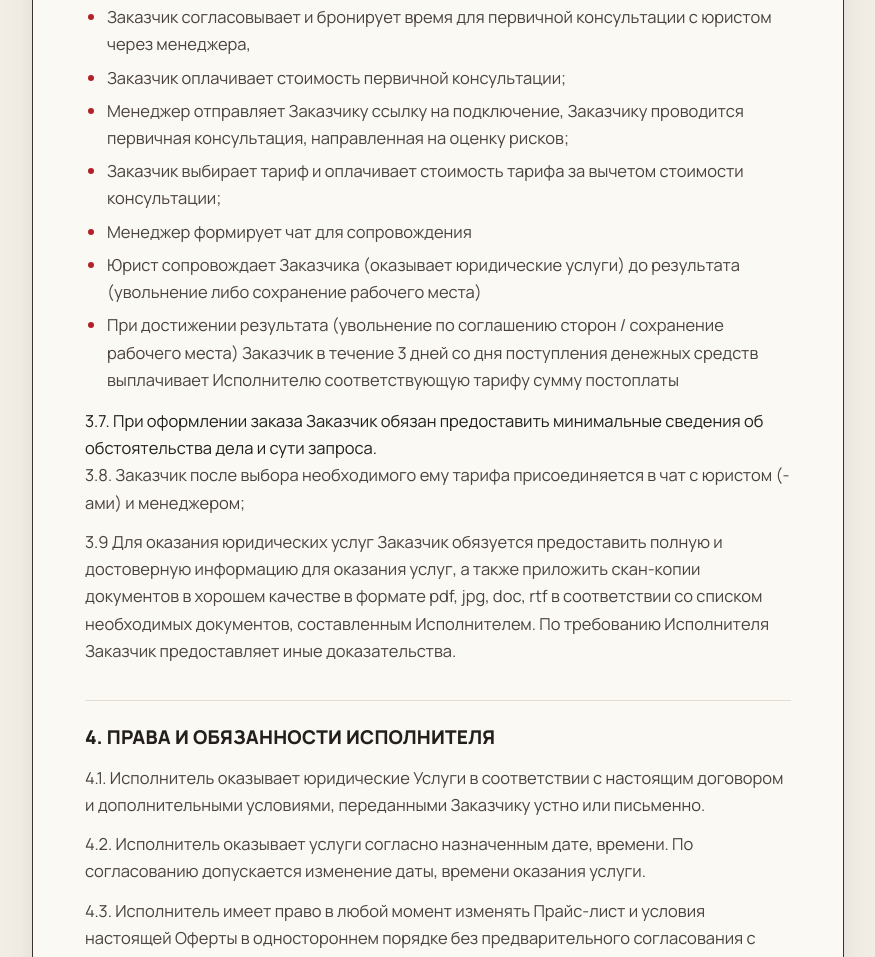
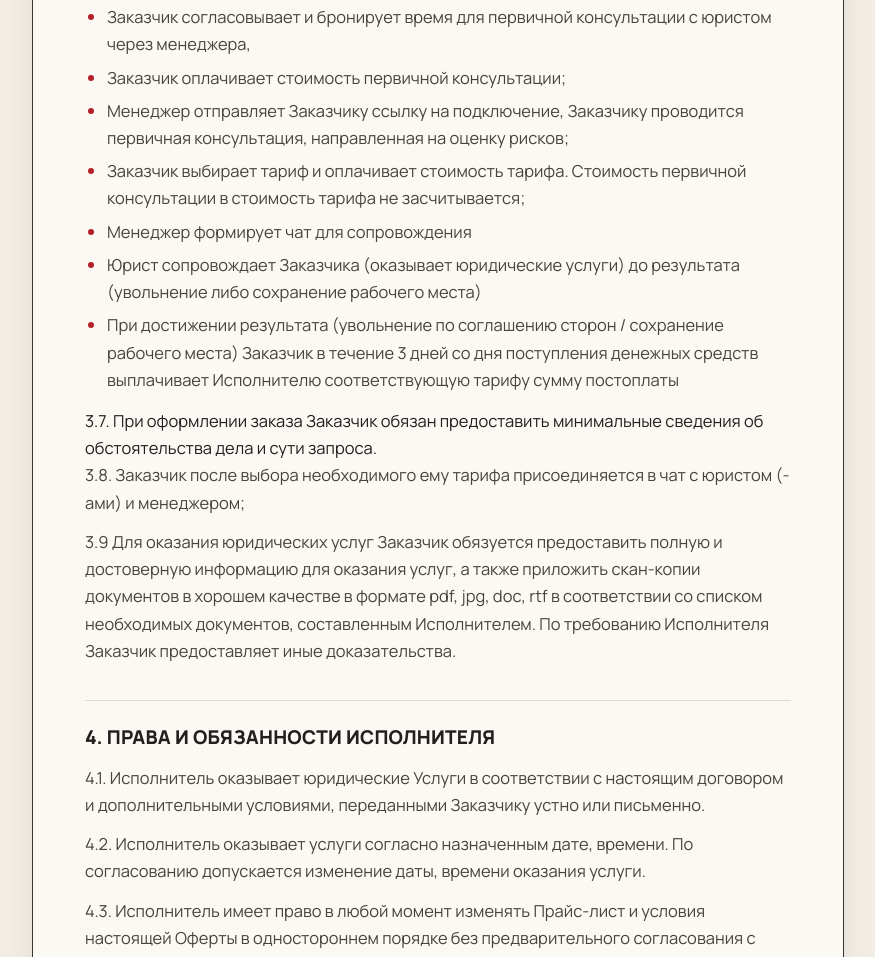
Before and after one commit to zimmarch/5offer-site, a plain HTML site: page oferta/index.html in a window 1280 px wide. Shown: the part 4098-5055 px from the top of the page, without its empty margins (352-1227 px from the left). Drawn offline with Linux system fonts and the light colour scheme.

Commit message:
Оферта, версия 2: первичная консультация не засчитывается в стоимость тарифа
Co-Authored-By: Claude Opus 5.5 <noreply@anthropic.com>

```diff
--- a/oferta/index.html
+++ b/oferta/index.html
@@ -130,7 +130,7 @@ h1{font-weight:800;font-size:clamp(28px,4.2vw,46px);line-height:1.08;letter-spac
 <p>3.4. Оплата услуг по настоящему Договору осуществляется через безналичный перевод.&nbsp;</p>
 <p>3.5. Заказчик самостоятельно несет ответственность за правильность производимых им платежей.</p>
 <p>3.6. Порядок оплаты и условия оказания услуги:&nbsp;</p>
-<ul><li>Заказчик согласовывает и бронирует время для первичной консультации с юристом через менеджера,&nbsp;</li><li>Заказчик оплачивает стоимость первичной консультации;</li><li>Менеджер отправляет Заказчику ссылку на подключение, Заказчику проводится первичная консультация, направленная на оценку рисков;</li><li>Заказчик выбирает тариф и оплачивает стоимость тарифа за вычетом стоимости консультации;</li><li>Менеджер формирует чат для сопровождения&nbsp;</li><li>Юрист сопровождает Заказчика (оказывает юридические услуги) до результата (увольнение либо сохранение рабочего места)</li><li>При достижении результата (увольнение по соглашению сторон / сохранение рабочего места) Заказчик в течение 3 дней со дня поступления денежных средств выплачивает Исполнителю соответствующую тарифу сумму постоплаты&nbsp;</li></ul>3.7. При оформлении заказа Заказчик обязан предоставить минимальные сведения об обстоятельства дела и сути запроса.
+<ul><li>Заказчик согласовывает и бронирует время для первичной консультации с юристом через менеджера,&nbsp;</li><li>Заказчик оплачивает стоимость первичной консультации;</li><li>Менеджер отправляет Заказчику ссылку на подключение, Заказчику проводится первичная консультация, направленная на оценку рисков;</li><li>Заказчик выбирает тариф и оплачивает стоимость тарифа. Стоимость первичной консультации в стоимость тарифа не засчитывается;</li><li>Менеджер формирует чат для сопровождения&nbsp;</li><li>Юрист сопровождает Заказчика (оказывает юридические услуги) до результата (увольнение либо сохранение рабочего места)</li><li>При достижении результата (увольнение по соглашению сторон / сохранение рабочего места) Заказчик в течение 3 дней со дня поступления денежных средств выплачивает Исполнителю соответствующую тарифу сумму постоплаты&nbsp;</li></ul>3.7. При оформлении заказа Заказчик обязан предоставить минимальные сведения об обстоятельства дела и сути запроса.
 <p>3.8. Заказчик после выбора необходимого ему тарифа присоединяется в чат с юристом (-ами) и менеджером;</p>
 <p>3.9 Для оказания юридических услуг Заказчик обязуется предоставить полную и достоверную информацию для оказания услуг, а также приложить скан-копии документов в хорошем качестве в формате pdf, jpg, doс, rtf в соответствии со списком необходимых документов, составленным Исполнителем. По требованию Исполнителя Заказчик предоставляет иные доказательства.&nbsp;</p>
 <h2 id="s4">4. Права и обязанности Исполнителя</h2>
```
